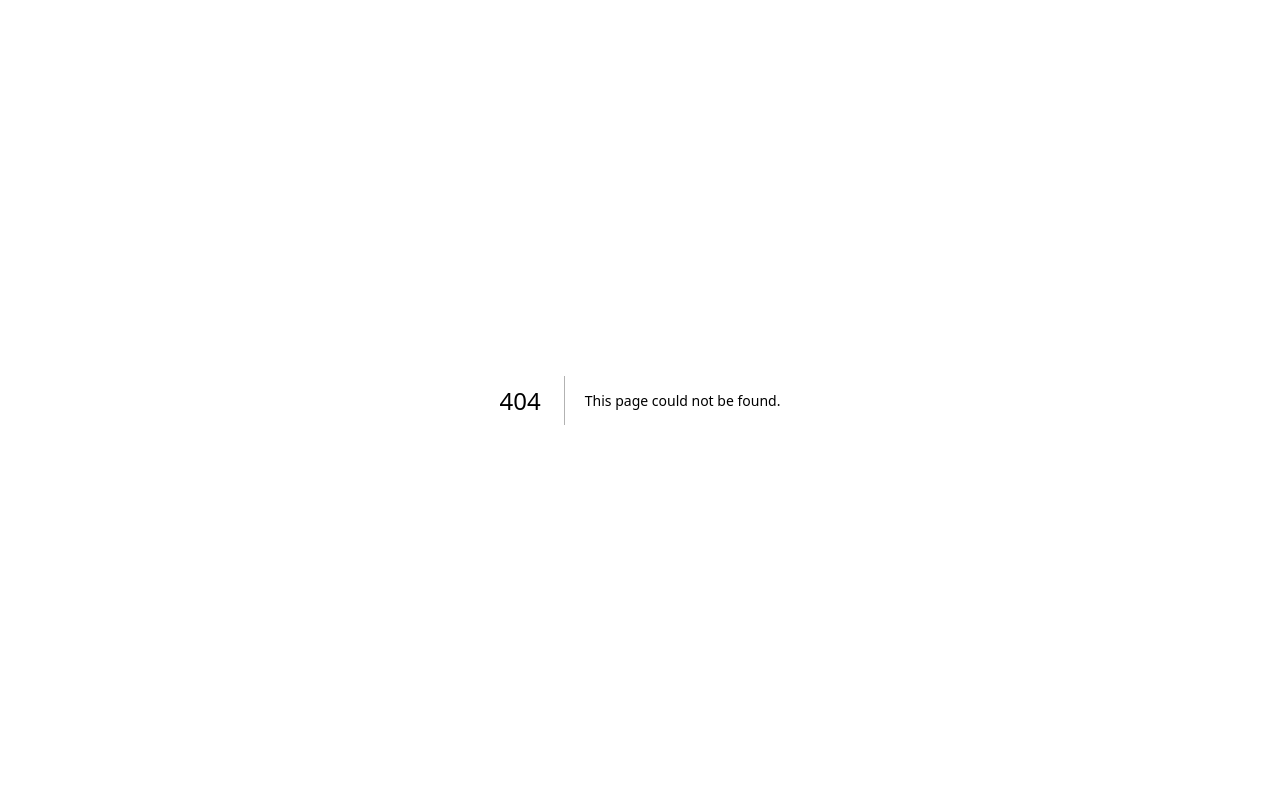
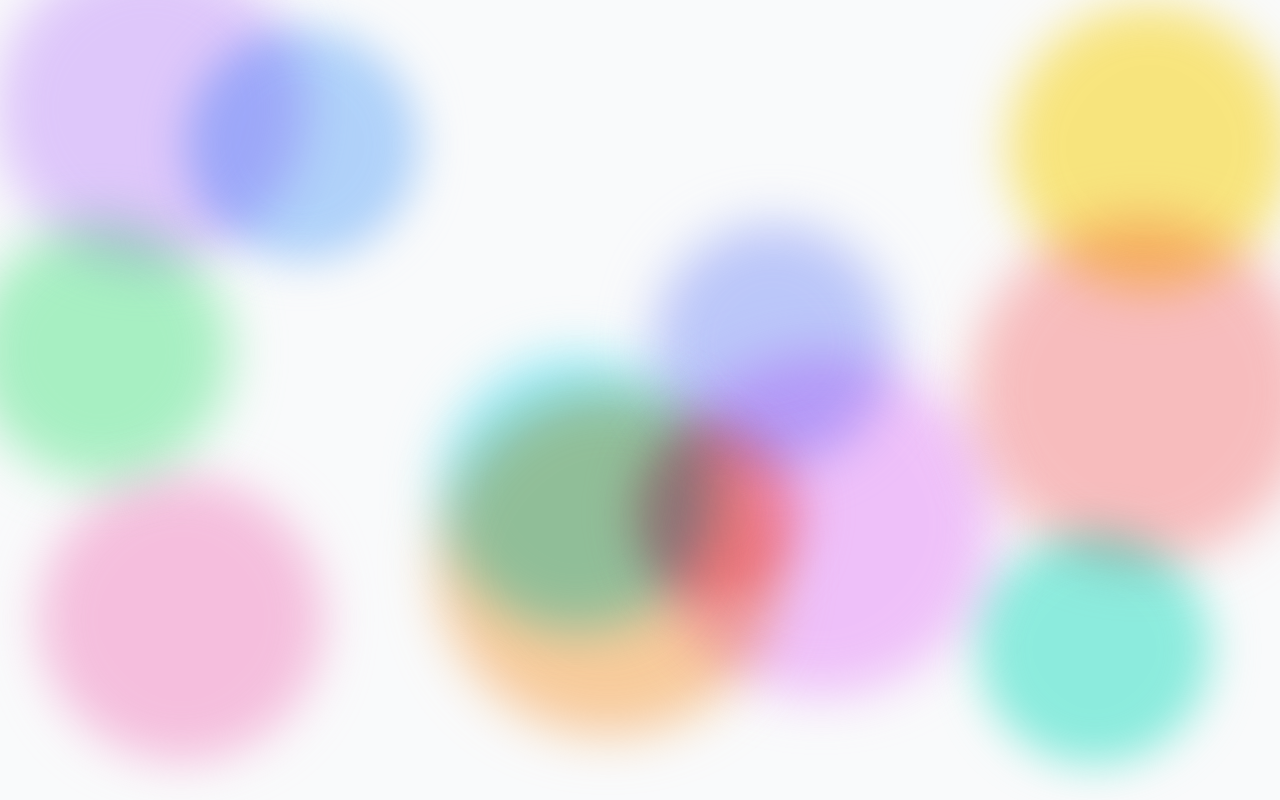
Before and after one commit to kanugurajesh/Designs, a Next.js app: page /component4 in a window 1280 px wide. Before the commit this address had no page. Built offline with nearby package versions, Linux system fonts and the light colour scheme.

Commit message:
Adding more animation

```diff
--- /dev/null
+++ b/app/component4/page.tsx
@@ -0,0 +1,27 @@
+const Page = () => {
+  return (
+    <div className="bg-gray-50 min-h-screen overflow-hidden relative">
+      {/* First row of balls */}
+      <div className="absolute top-0 -left-4 w-72 h-72 bg-purple-300 rounded-full mix-blend-multiply filter blur-xl opacity-70 animate-blob"></div>
+      <div className="absolute top-0 -right-4 w-72 h-72 bg-yellow-300 rounded-full mix-blend-multiply filter blur-xl opacity-70 animate-blob animation-delay-2000"></div>
+      <div className="absolute top-0 left-48 w-64 h-64 bg-blue-300 rounded-full mix-blend-multiply filter blur-xl opacity-70 animate-blob animation-delay-4000"></div>
+
+      {/* Second row of balls */}
+      <div className="absolute top-1/3 -left-10 w-60 h-60 bg-green-300 rounded-full mix-blend-multiply filter blur-xl opacity-70 animate-blob"></div>
+      <div className="absolute top-1/3 right-0 w-80 h-80 bg-red-300 rounded-full mix-blend-multiply filter blur-xl opacity-70 animate-blob animation-delay-3000"></div>
+      <div className="absolute top-1/3 left-1/2 w-56 h-56 bg-indigo-300 rounded-full mix-blend-multiply filter blur-xl opacity-70 animate-blob animation-delay-5000"></div>
+
+      {/* Third row of balls */}
+      <div className="absolute bottom-10 left-10 w-72 h-72 bg-pink-300 rounded-full mix-blend-multiply filter blur-xl opacity-70 animate-blob animation-delay-2000"></div>
+      <div className="absolute bottom-10 right-10 w-64 h-64 bg-teal-300 rounded-full mix-blend-multiply filter blur-xl opacity-70 animate-blob animation-delay-4000"></div>
+      <div className="absolute bottom-10 left-1/3 w-80 h-80 bg-orange-300 rounded-full mix-blend-multiply filter blur-xl opacity-70 animate-blob"></div>
+
+      {/* Balls in the center */}
+      <div className="absolute top-1/2 left-1/2 transform -translate-x-1/2 -translate-y-1/2 w-80 h-80 bg-fuchsia-300 rounded-full mix-blend-multiply filter blur-xl opacity-70 animate-blob"></div>
+      <div className="absolute top-1/2 left-1/3 transform -translate-x-1/2 -translate-y-1/2 w-64 h-64 bg-cyan-300 rounded-full mix-blend-multiply filter blur-xl opacity-70 animate-blob animation-delay-3000"></div>
+      <div className="absolute top-1/2 left-1/2 transform -translate-x-1/4 -translate-y-1/4 w-48 h-48 bg-rose-300 rounded-full mix-blend-multiply filter blur-xl opacity-70 animate-blob animation-delay-4000"></div>
+    </div>
+  );
+};
+
+export default Page;
```
